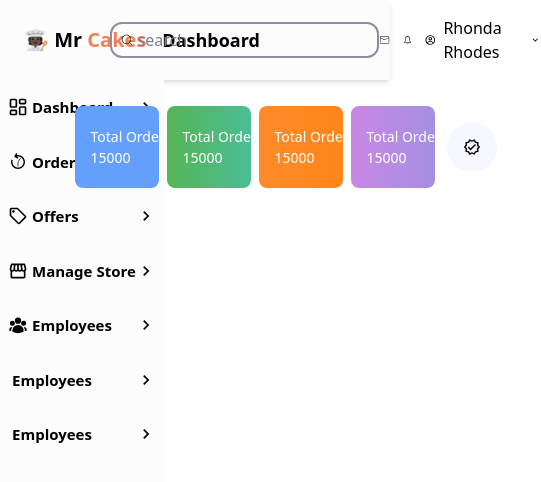
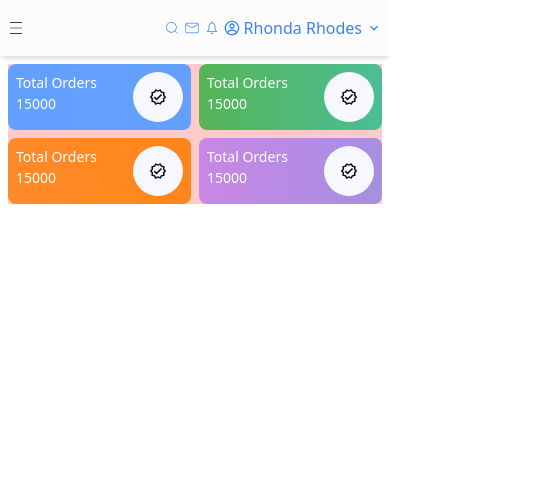
Before and after one commit to emess2g/DASHBOARD, a React (Vite) app: page / in a window 390 px wide. Shown: the top 482 px of the page, 541 px wide, since content can reach past the window. Built offline with nearby package versions, Linux system fonts and the light colour scheme.

Commit message:
added menu toggle on mobile devices, redesigned dashboard content

```diff
--- a/src/App.jsx
+++ b/src/App.jsx
@@ -1,18 +1,25 @@
 import Navbar from "./Components/Navbar.jsx"
 import Sidebar from "./Components/Sidebar.jsx"
 import { BrowserRouter, Routes, Route  } from "react-router-dom"
-
+import { useState } from "react"
 import Dashboard from "./Pages/Dashboard.jsx"
 import OrderHistory from "./Pages/OrderHistory.jsx"
 
 function App() {
+  const [openSidebarToggle, setOpenSidebarToggle] = useState(true)
+
+  const OpenSidebar = () => {
+    setOpenSidebarToggle(!openSidebarToggle)
+  }
+
+
   return (
-   <div className="bg-[#f5f6fa]">
+   <div className="">
 
    <BrowserRouter>
-    <Navbar  page='Dashboard'/>
+  <Navbar  page='Dashboard' OpenSidebar={OpenSidebar} />
       <div>
-      <Sidebar />
+      <Sidebar  openSidebarToggle={openSidebarToggle} OpenSidebar={OpenSidebar} />
       <Routes>
         <Route path="/" element={<Dashboard  />} exact />
         <Route path="/orderhistory" element={<OrderHistory/>} />
--- a/src/Components/Navbar.jsx
+++ b/src/Components/Navbar.jsx
@@ -3,32 +3,35 @@ import { CiMail } from "react-icons/ci";
 import { IoIosNotificationsOutline } from "react-icons/io";
 import { CgProfile } from "react-icons/cg";
 import { MdOutlineKeyboardArrowDown } from "react-icons/md";
+import { CiMenuBurger } from "react-icons/ci";
+
+
+const Navbar = ({page, OpenSidebar}) => {
 
 
 
-
-
-const Navbar = ({page}) => {
   return (
-    <header className=" top-0 w-full flex  items-center justify-between py-4 px-6 bg-[#fcfcfc] shadow-md ">
-     <div className="flex items-center font-semibold gap-4 justify-between w-[25%]">
-     <h2 className="text-[20px] font-bold text-nowrap"> 🧑🏿‍🍳 Mr <span className="text-[#f18056]">Cakes</span></h2>
-     <h1 className="text-[18px] opensans">{page}</h1>
+    <header className=" z-10 top-0 w-full flex  items-center justify-between bg-[#fcfcfc] shadow-md p-2 lg: py-4">
+     <div className="flex items-center font-semibold gap-2 justify-between ">
+     <h2 className="  text-[14px] font-bold text-nowrap hidden lg:block text-[18px]"> 🧑🏿‍🍳 Mr <span className="text-[#f18056]">Cakes</span></h2>
+      <CiMenuBurger className="cursor-pointer lg:hidden" onClick={OpenSidebar}/>
+     <h1 className="text-[14px] opensans hidden lg:block text-[18px]  ">{page}</h1>
      </div>
-     <label className="flex gap-1 items-center border-[#8e8da1] border-2 rounded-xl py-1 px-2">
-       <CiSearch className='text-[14px]'/>
+     <label className="flex  gap-1 items-center justify-center hidden  border-[#8e8da1] border-2 rounded-xl px-2 lg:block w-[30%]" >
+       <CiSearch className='text-[12px] lg:text-[16px]'/>
        <input type="text"
        aria-label="search"
        placeholder="search"
-       className="bg-[transparent] placeholder:text-[#797e93] focus:outline-none"
+       className="bg-[transparent] placeholder:text-[#797e93] focus:outline-none hidden text-[12px] lg:text-[16px]"
        />
      </label>
-     <div className="flex gap-3 text-[16px] items-center">
+     <div className="flex gap-1 text-blue-500 text-[16px] items-center">
+           <CiSearch className=' lg:hidden'/>
             <CiMail />
             <IoIosNotificationsOutline />
-        <div className="flex gap-2 items-center">
+        <div className="flex gap-1  items-center">
              <CgProfile/>
-            <p className="">Rhonda Rhodes</p>
+            <p className="text-nowrap ">Rhonda Rhodes</p>
             <MdOutlineKeyboardArrowDown/>
         </div>
      </div>
--- a/src/Components/Sidebar.jsx
+++ b/src/Components/Sidebar.jsx
@@ -10,7 +10,7 @@ import { HiUserGroup } from "react-icons/hi2";
 
 import { NavLink } from "react-router-dom";
 
-const Sidebar = () => {
+const Sidebar = ({openSidebarToggle}) => {
   const data = [
     {
       id: 1,
@@ -64,18 +64,18 @@ const Sidebar = () => {
   ];
 
   return (
-    <aside id='sidebar'>
-      <div className="fixed bg-[#fcfcfc] h-[100%] ">
+    <aside id='sidebar' >
+      <div className={openSidebarToggle ? "hidden  lg:block fixed  z-10 mt-10 bg-[#fcfcfc] h-[100%]" : ' fixed  z-10  bg-[#fcfcfc] h-[100%] lg: block' }>
 
         {data.map((val) => (
           <NavLink to={val.link}>
-            <ul className="flex flex-col text-[15px] font-semibold text-nowrap" key={val.id}>
+            <ul className="flex flex-col text-[14px] font-semibold text-nowrap" key={val.id}>
               <div className="flex items-center justify-between  py-4  px-2">
                  <div className="flex items-center gap-1">
-                 <p className="font-bold text-[20px] ">{val.icon}</p>
-                <h1>{val.name}</h1>
+                 <p className="font-bold text-[14px]">{val.icon}</p>
+                <h1 className="text-[14px]">{val.name}</h1>
                  </div>
-                <p  className="font-bold text-[20px]">{val.icon2}</p>
+                <p  className="font-bold text-[16px]">{val.icon2}</p>
               </div>
             </ul>
           </NavLink>
--- a/src/Pages/Dashboard.jsx
+++ b/src/Pages/Dashboard.jsx
@@ -1,47 +1,46 @@
 import { MdOutlineVerified } from "react-icons/md";
-
-
 
 const Dashboard = () => {
   const highlightData = [
     {
-      id:1,
-      icon: <MdOutlineVerified/>,
-      name: 'Total Orders',
+      id: 1,
+      icon: <MdOutlineVerified />,
+      name: "Total Orders",
       number: 15000,
       color: "bg-gradient-to-r from-[#63a0fd] to-[#649ffd]",
     },
     {
-      id:2,
-      icon: <MdOutlineVerified/>,
-      name: 'Total Orders',
+      id: 2,
+      icon: <MdOutlineVerified />,
+      name: "Total Orders",
       number: 15000,
       color: "bg-gradient-to-r from-[#56b456] to-[#4bbe95]",
     },
     {
-      id:3,
-      icon: <MdOutlineVerified/>,
-      name: 'Total Orders',
+      id: 3,
+      icon: <MdOutlineVerified />,
+      name: "Total Orders",
       number: 15000,
-      color:  "bg-gradient-to-r from-[#ff8a2a] to-[#ff8619]",
+      color: "bg-gradient-to-r from-[#ff8a2a] to-[#ff8619]",
     },
     {
-      id:4,
-      icon: <MdOutlineVerified/>,
-      name: 'Total Orders',
+      id: 4,
+      icon: <MdOutlineVerified />,
+      name: "Total Orders",
       number: 15000,
       color: "bg-gradient-to-r from-[#c887e5] to-[#a58fe1]",
-   }
+    },
   ];
 
-
   return (
-    <main id="main" className="     ">
-       <div className=" flex items-center gap-2  w-full">
-         {
-          highlightData.map((data) => (
-            <div className={`flex text-[#fff] text-[14px] items-center justify-between ${data.color} rounded-lg w-[30%] p-4`} key={data.id}>
-              <div className=" flex-row   gap-2 text-nowrap " >
+    <div className="p-2 w-[100%] ">
+     <div className="grid grid-cols-2 gap-2  bg-red-200  ">
+        {highlightData.map((data) => (
+          <div
+            className={`flex text-[#fff] justify-between  text-[14px]  ${data.color} rounded-lg gap-4 p-2`}
+            key={data.id}
+          >
+            <div className="  items-center gap-2 text-nowrap ">
               <p>{data.name}</p>
               <p>{data.number}</p>
             </div>
@@ -49,12 +48,10 @@ const Dashboard = () => {
               <p className="text-[18px]">{data.icon}</p>
             </div>
           </div>
-          ))
-         }
+        ))}
       </div>
-
-    </main>
-  )
-}
+    </div>
+  );
+};
 
 export default Dashboard;
--- a/src/index.css
+++ b/src/index.css
@@ -2,16 +2,6 @@
 @tailwind components;
 @tailwind utilities;
 
-#main{
-    /* display: flex; */
-      top :10 ;
-     /* position: block; */
-       left: 15% ;
-       position: absolute;
-        margin-top: 10px;
-        padding: 1rem;
-         gap:2 ;
-         width: 80%;
-}
+
 
 /* top-10 absolute mt-10 mx-5 w-[80%] p-4 */
```
Lines whose indentation alone changed are shown as unchanged.
